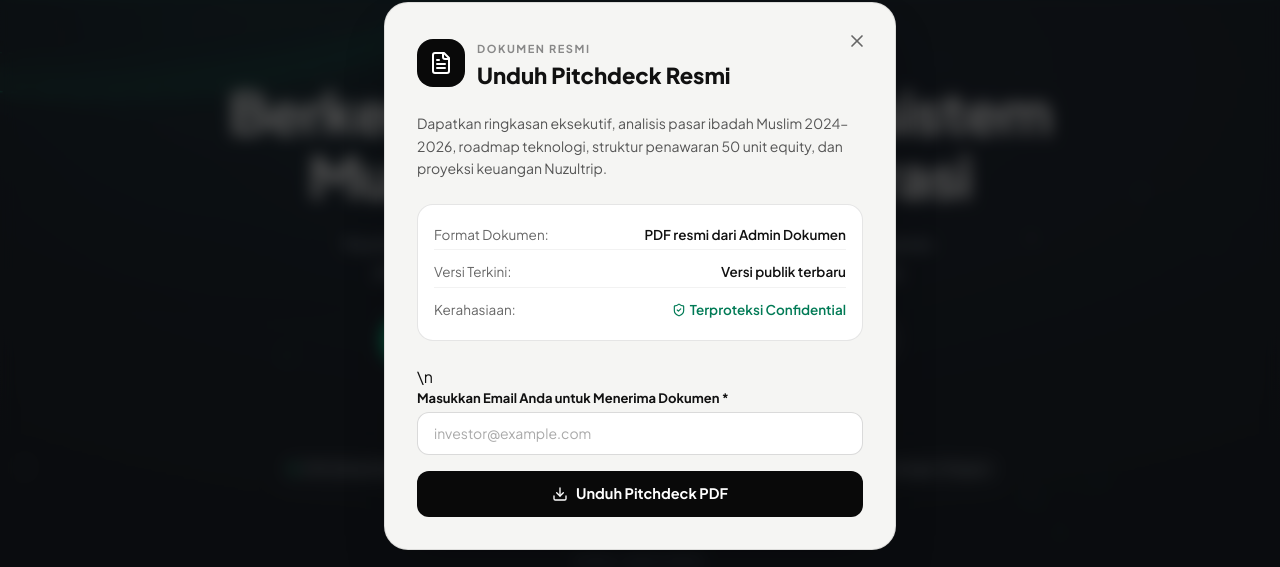
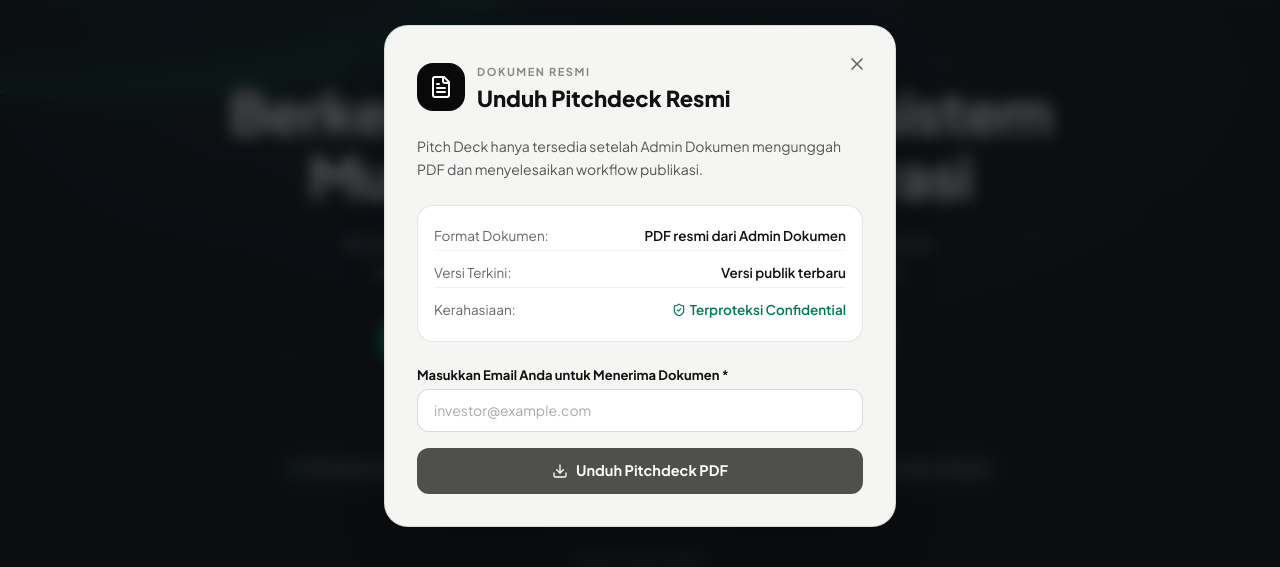
Before and after one commit to ayobisnisumrah-maker/Nuzultrip-Equity-V2, a React (Vite) app: page / in a window 1280 px wide. Both pictures are taken after a click on the button "Unduh Pitchdeck 2026". Shown: the part 124-691 px from the top of the page. Built offline with nearby package versions, Linux system fonts and the light colour scheme; no server answers; the database is empty.

Commit message:
fix: bind pitchdeck modal copy and download state to published admin PDF

```diff
--- a/src/components/modals/PitchdeckModal.tsx
+++ b/src/components/modals/PitchdeckModal.tsx
@@ -72,7 +72,9 @@
         </div>
 
         <p className="text-[14px] text-[#555555] leading-relaxed mb-6">
-          Dapatkan ringkasan eksekutif, analisis pasar ibadah Muslim 2024–2026, roadmap teknologi, struktur penawaran 50 unit equity, dan proyeksi keuangan Nuzultrip.
+          {pitchdeck
+            ? `Dokumen “${pitchdeck.title}” adalah Pitch Deck PDF publik terbaru yang telah dipublikasikan melalui Dashboard Admin.`
+            : 'Pitch Deck hanya tersedia setelah Admin Dokumen mengunggah PDF dan menyelesaikan workflow publikasi.'}
         </p>
 
         {/* Highlights Preview */}
@@ -111,7 +113,8 @@
             </button>
           </div>
         ) : (
-          <form onSubmit={handleDownload} className="space-y-4">\n            {loadError && <div className="p-3 rounded-xl bg-amber-50 border border-amber-200 text-amber-800 text-xs font-semibold">{loadError}</div>}
+          <form onSubmit={handleDownload} className="space-y-4">
+            {loadError && <div className="p-3 rounded-xl bg-amber-50 border border-amber-200 text-amber-800 text-xs font-semibold">{loadError}</div>}
             <div>
               <label className="block text-[13px] font-bold text-[#111111] mb-1">
                 Masukkan Email Anda untuk Menerima Dokumen *
@@ -128,7 +131,7 @@
 
             <button
               type="submit"
-              disabled={downloading}
+              disabled={downloading || !pitchdeck}
               className="w-full py-3 px-5 rounded-xl bg-[#090909] text-white font-bold text-[14.5px] flex items-center justify-center gap-2 hover:bg-[#222222] active:scale-98 transition-all cursor-pointer disabled:opacity-70"
             >
               {downloading ? (
```
